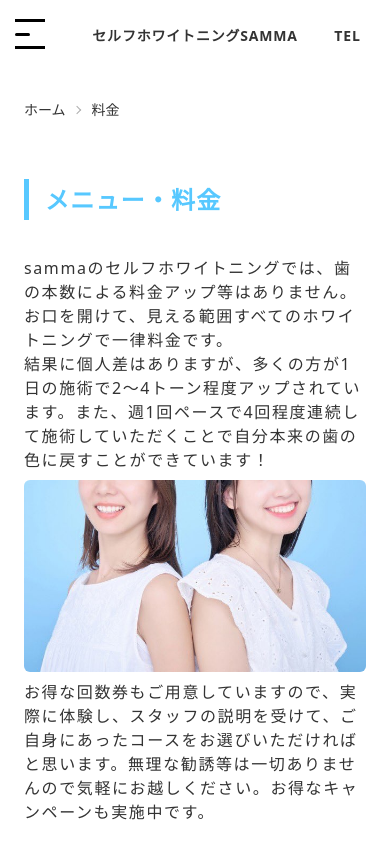
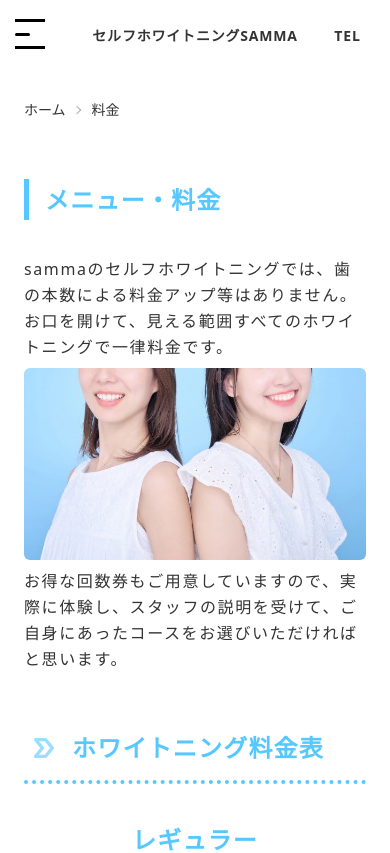
Before and after one commit to kazuyazama/samma, a Next.js app: page /price in a window 390 px wide. Shown: the top 853 px of the page. Built offline with nearby package versions, Linux system fonts and the light colour scheme.

Commit message:
secondfix

```diff
--- a/components/IndexInfo.tsx
+++ b/components/IndexInfo.tsx
@@ -11,7 +11,7 @@ const IndexInfo = () => {
           <tbody>
             <tr>
               <th>住所</th>
-              <td>神奈川県川崎市川崎区小川町13-3 銀蔵ビル2階</td>
+              <td>神奈川県川崎市川崎区小川町13-3<br className="lg:hidden" /> 銀蔵ビル2階</td>
             </tr>
 
             <tr>
@@ -34,7 +34,7 @@ const IndexInfo = () => {
         </table>
         <div>
           <iframe
-            className="h-80 lg:h-96 w-full"
+            className="h-80 lg:h-96 rounded-md w-full"
             src="https://www.google.com/maps/embed?pb=!1m14!1m8!1m3!1d11655.950788288332!2d141.500371!3d43.083754!3m2!1i1024!2i768!4f13.1!3m3!1m2!1s0x0%3A0x23fa0870e8b251c5!2zVE9UT1NFUlVNICjjg4jjg4jjgrvjg6njg6Ap!5e0!3m2!1sja!2sjp!4v1675680975314!5m2!1sja!2sjp"
           />
         </div>
--- a/components/Layout/index.tsx
+++ b/components/Layout/index.tsx
@@ -14,7 +14,7 @@ const Layout = ({ children }: Props) => {
   return (
     <>
       <Header />
-      <main className=" overflow-x-hidden prose-h1:font-bold prose-h1:tracking-wider prose-h1:text-primary prose-p:tracking-widest ">
+      <main className=" overflow-x-hidden prose-h1:font-bold prose-h1:tracking-wider prose-h1:text-primary prose-p:leading-relaxed prose-p:lg:leading-normal prose-p:tracking-widest ">
         {children}
       </main>
       <Footer />
--- a/components/Organisms/Table.tsx
+++ b/components/Organisms/Table.tsx
@@ -18,16 +18,24 @@ const Table = () => {
           </th> */}
           <th className="text-left leading-relaxed tracking-widest pt-10 -mb-5 font-normal  ">
             安い・早い・痛くない歯のホワイトニングサロン
-            神奈川県川崎市の鷺沼駅から徒歩3分!
+            神奈川県川崎市の川崎駅から徒歩○分!
             １回３０分で白さが実感でき、食事制限がない歯のホワイトニング専門店です。
           </th>
           <th>
             <Image
               width={1000}
               height={200}
-              className="  object-cover rounded-md"
+              className="  object-cover rounded-md hidden lg:block"
               src="/images/suginuma-top.jpg"
               sizes="100%"
+              alt="infoImage"
+            />
+            <Image
+              width={500}
+              height={500}
+              className="object-cover rounded-md lg:hidden"
+              src="/images/suginuma-top.jpg"
+              sizes="100% (max-width:768px) 50vh"
               alt="infoImage"
             />
           </th>
--- a/pages/about.tsx
+++ b/pages/about.tsx
@@ -88,7 +88,7 @@ const About = () => {
           </div>
 
           <article className="col-span-full">
-            <TopTitleText>sammaでセルフホワイトニング</TopTitleText>
+            <TopTitleText>sammaについて</TopTitleText>
             <div className="pt-10 pb-2 grid gap-1">
               <h1 className="text-xl">
                 始めやすい価格 x 1回20分のスピード施術
--- a/pages/price.tsx
+++ b/pages/price.tsx
@@ -27,19 +27,28 @@ const Price = () => {
             <TopTitleText>メニュー・料金</TopTitleText>
             <p className="pt-10 pb-2 ">
               sammaのセルフホワイトニングでは、歯の本数による料金アップ等はありません。お口を開けて、見える範囲すべてのホワイトニングで一律料金です。
-            <br />
-            結果に個人差はありますが、多くの方が1日の施術で2～4トーン程度アップされています。また、週1回ペースで4回程度連続して施術していただくことで自分本来の歯の色に戻すことができています！
+              {/* <br />
+            結果に個人差はありますが、多くの方が1日の施術で2～4トーン程度アップされています。また、週1回ペースで4回程度連続して施術していただくことで自分本来の歯の色に戻すことができています！ */}
             </p>
 
+            <figure>
               <Image
                 src="/images/sannmaIMage1.jpg"
-              alt=""
+                alt="pcPriceImage"
                 width={1000}
                 height={200}
-              className="object-cover rounded-md"
+                className="hidden rounded-md object-cover lg:block"
                 sizes="100%"
               />
-
+              <Image
+                src="/images/sannmaIMage1.jpg"
+                alt="spPriceImage"
+                width={500}
+                height={500}
+                className="rounded-md object-cover lg:hidden"
+                sizes="100%"
+              />
+            </figure>
 
             {/* <div className="grid  grid-cols-2">
             <Image
@@ -72,7 +81,7 @@ const Price = () => {
             />
           </div> */}
             <p className="pt-2">
-            お得な回数券もご用意していますので、実際に体験し、スタッフの説明を受けて、ご自身にあったコースをお選びいただければと思います。無理な勧誘等は一切ありませんので気軽にお越しください。お得なキャンペーンも実施中です。
+              お得な回数券もご用意していますので、実際に体験し、スタッフの説明を受けて、ご自身にあったコースをお選びいただければと思います。
             </p>
           </article>
 
```
Lines whose indentation alone changed are shown as unchanged.
